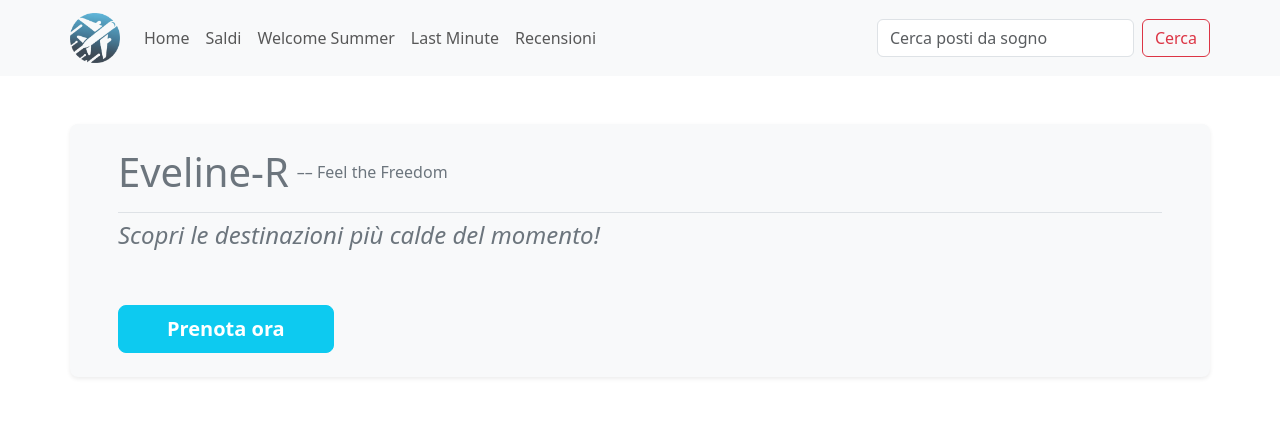
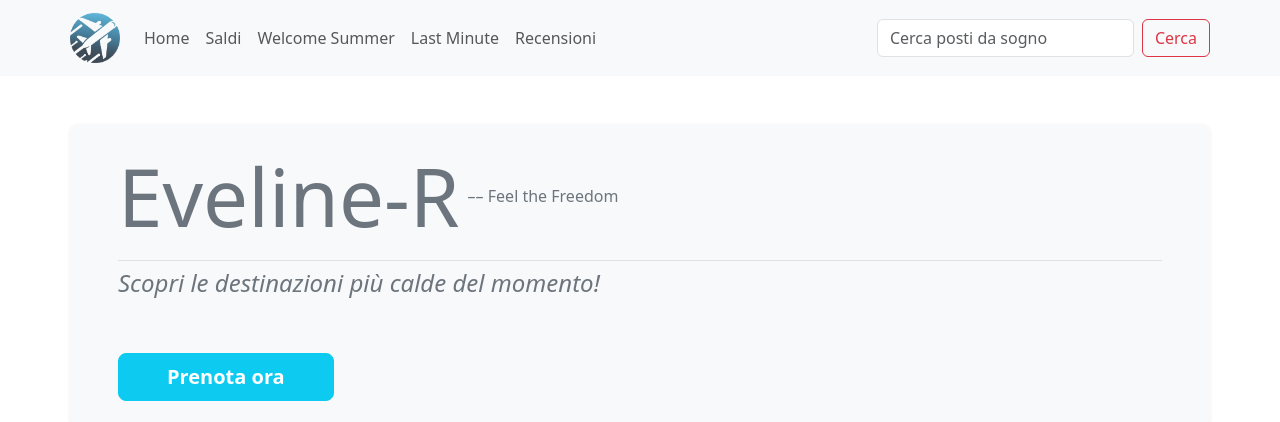
Before and after one commit to kaem0n/epicode-U2-W2-D2, a plain HTML site: page index.html in a window 1280 px wide. Shown: the top 422 px of the page. Drawn offline with nearby package versions, Linux system fonts and the light colour scheme.

Commit message:
fixed title

```diff
--- a/index.html
+++ b/index.html
@@ -78,7 +78,7 @@
           <div
             class="col-12 border-bottom mb-2 pb-3 px-0 d-flex flex-column align-items-center justify-content-center flex-lg-row justify-content-lg-start"
           >
-            <h1 class="fw-light m-0 me-lg-2">Eveline-R</h1>
+            <h1 class="fw-light m-0 me-lg-2 display-1">Eveline-R</h1>
             <span class="fw-light"
               ><span class="d-none d-lg-inline">––</span> Feel the Freedom</span
             >
```
